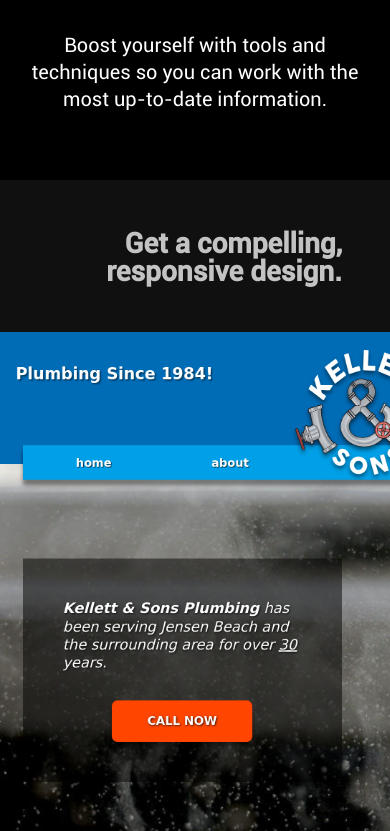
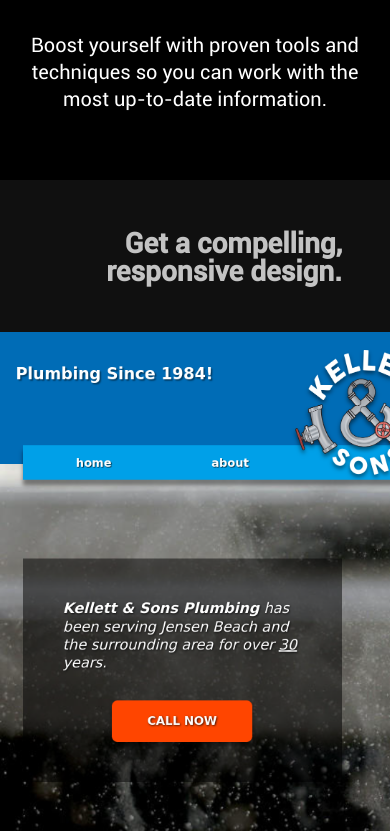
Before and after one commit to seanmorris/seo-site, a website: page app/assets/index.html in a window 390 px wide. Shown: the part 1836-2667 px from the top of the page. Drawn offline with Linux system fonts and the light colour scheme; files that its build step writes are made by us from their sources; files whose address does not match are found by name.

```diff
--- a/app/assets/index.html
+++ b/app/assets/index.html
@@ -93,7 +93,7 @@
           <img src = "/images/google-search-console-logo.svg" />
           <img src = "/images/schema-org-logo.svg" />
         </div>
-        <p>Boost yourself with tools and techniques so you can work with the most up-to-date information.</p>
+        <p>Boost yourself with proven tools and techniques so you can work with the most up-to-date information.</p>
       </section>
     </div>
 
```
Also changed, not shown: docs/index.html (+1 -1 lines).
